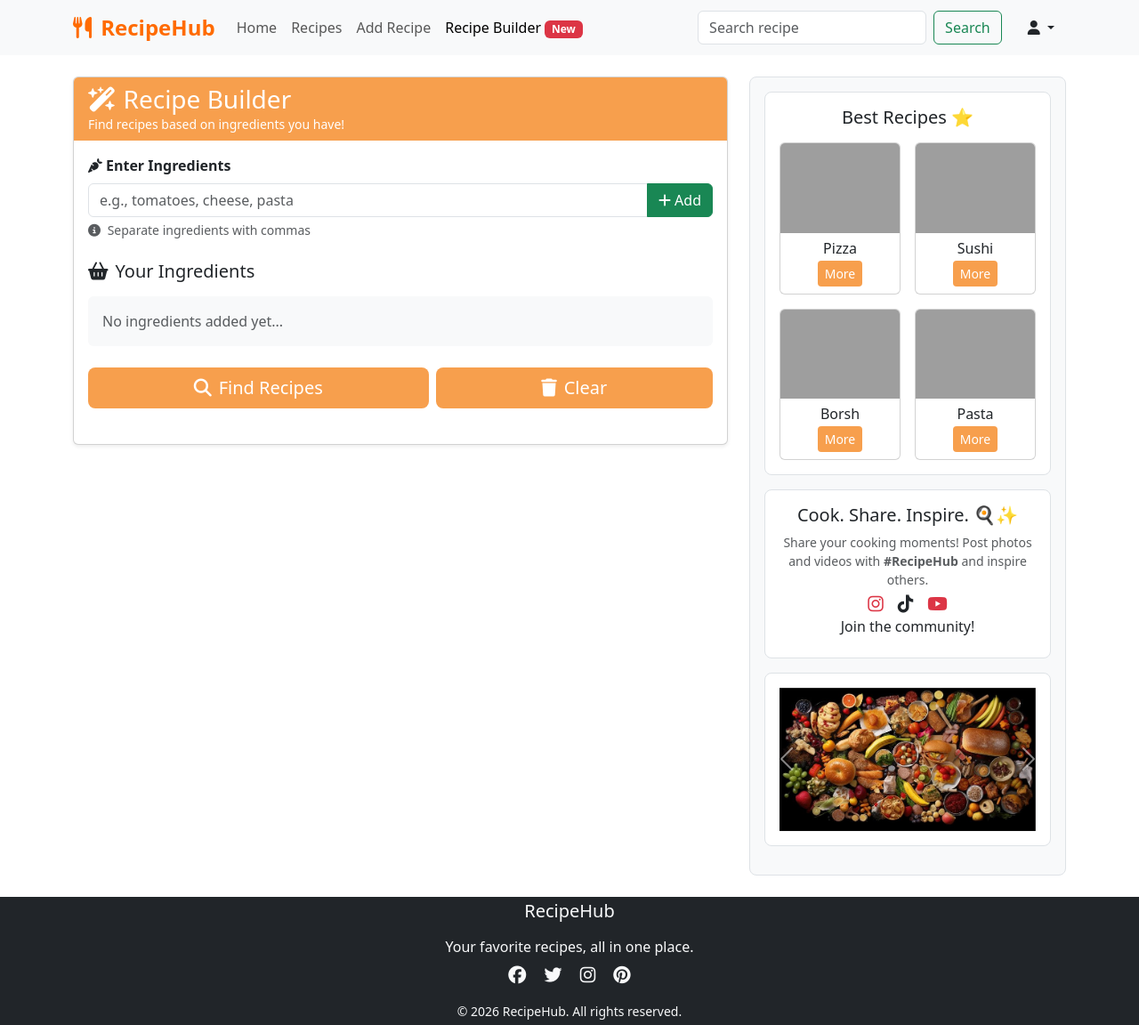
After one commit to vitaleoneee/recipehub, a Django app: page /recipe-builder/ in a window 1280 px wide. The commit adds this page. Shown: the whole page at 89% size. Run offline with Django 5.2, Linux system fonts and the light colour scheme; the visitor is signed in with stand-in values (Sample User, id 1); parts of the project's set-up code (start-up, migrations or seed data) failed here and were passed over; some libraries are stand-ins or nearby versions; grey boxes are pictures that could not be loaded.

Commit message:
test and feat: create test for str method of review model and start create recipe builder

```diff
--- /dev/null
+++ b/recipehub/apps/recipes/templates/recipes/recipe_builder.html
@@ -0,0 +1,86 @@
+{% extends 'base.html' %}
+{% load static %}
+
+{% block title %}
+    <title>Recipe Builder - RecipeHub</title>
+{% endblock title %}
+
+{% block content %}
+    <div class="card shadow-sm">
+        <div class="card-header btn-orange text-white">
+            <h3 class="mb-0">
+                <i class="fa-solid fa-magic-wand-sparkles me-2"></i>Recipe Builder
+            </h3>
+            <p class="mb-0 small">Find recipes based on ingredients you have!</p>
+        </div>
+
+        <div class="card-body">
+            <!-- Ingredient Input Section -->
+            <form method="POST" class="mb-4">
+                {% csrf_token %}
+                <div class="mb-4">
+                    <label for="ingredientInput" class="form-label fw-bold">
+                        <i class="fa-solid fa-carrot me-1"></i>Enter Ingredients
+                    </label>
+                    <div class="input-group">
+                        <input
+                                type="text"
+                                class="form-control"
+                                id="ingredientInput"
+                                placeholder="e.g., tomatoes, cheese, pasta"
+                                aria-label="Ingredient input"
+                                name="ingredients"
+                        >
+                        <button class="btn btn-success" type="submit" id="addIngredientBtn">
+                            <i class="fa-solid fa-plus me-1"></i>Add
+                        </button>
+                    </div>
+                    <div class="form-text">
+                        <i class="fa-solid fa-info-circle me-1"></i>
+                        Separate ingredients with commas
+                    </div>
+                </div>
+            </form>
+
+            <!-- Selected Ingredients Display -->
+            <div class="mb-4">
+                <h5 class="mb-3">
+                    <i class="fa-solid fa-basket-shopping me-2"></i>Your Ingredients
+                </h5>
+                <div id="ingredientsContainer" class="d-flex flex-wrap gap-2 p-3 bg-light rounded min-height-100">
+                    {% if ingredients %}
+                        {% for ingredient in ingredients %}
+                            <span class="ingredient-chip">
+                                <i class="fa-solid fa-seedling me-1"></i>{{ ingredient }}
+                            </span>
+                        {% endfor %}
+                    {% else %}
+                        <span class="text-muted">No ingredients added yet...</span>
+                    {% endif %}
+                </div>
+            </div>
+
+            <!-- Search Button -->
+            <form method="POST" class="mb-4">
+                {% csrf_token %}
+                <div class="d-grid gap-2 d-md-flex">
+                    <button
+                            class="btn btn-orange btn-lg flex-fill"
+                            type="submit"
+                            name="find_recipes"
+                            value="1">
+                        <i class="fa-solid fa-search me-2"></i>Find Recipes
+                    </button>
+
+                    <button
+                            class="btn btn-orange btn-lg flex-fill"
+                            type="submit"
+                            name="clear_ingredients"
+                            value="1">
+                        <i class="fa-solid fa-trash me-2"></i>Clear
+                    </button>
+                </div>
+            </form>
+        </div>
+    </div>
+{% endblock content %}
--- a/recipehub/apps/recipes/urls.py
+++ b/recipehub/apps/recipes/urls.py
@@ -9,4 +9,5 @@ urlpatterns = [
     path("recipes/add", views.add_recipe, name="recipe-add"),
     path("recipes/<slug:slug>", views.recipe_detail, name="recipe-detail"),
     path("save-recipe/", views.save_recipe, name="save-recipe"),
+    path("recipe-builder/", views.recipe_builder, name="recipe-builder"),
 ]
--- a/recipehub/apps/recipes/views.py
+++ b/recipehub/apps/recipes/views.py
@@ -9,6 +9,7 @@ from django.views.generic import ListView
 from recipehub.apps.recipes.decorators import require_post_json
 from recipehub.apps.recipes.forms import RecipeForm
 from recipehub.apps.recipes.models import Recipe
+from recipehub.apps.recipes.recipe_builder import builder
 from recipehub.apps.reviews.models import Review, Comment
 from recipehub.apps.users.models import UserRecipeFavorite
 from recipehub.redis import r
@@ -30,7 +31,7 @@ class RecipesList(ListView):
                 search=SearchVector("name")
                 + SearchVector("ingredients")
                 + SearchVector("recipe_text")
-            ).filter(search=search_query)
+            ).filter(search=search_query, moderation_status="approved")
         return Recipe.objects.filter(moderation_status="approved")
 
     def get_context_data(self, **kwargs):
@@ -138,3 +139,29 @@ def save_recipe(request):
             "is_favorited": new_status,
         }
     )
+
+
+@login_required
+def recipe_builder(request):
+    if "ingredients" not in request.session:
+        request.session["ingredients"] = []
+    ingredients = request.session["ingredients"]
+
+    if request.method == "POST":
+        raw_ingredients = request.POST.get("ingredients")
+        raw_find = request.POST.get("find_recipes")
+        if raw_ingredients:
+            reformated_ingredients = builder.reformate_ingredients(raw_ingredients)
+            request.session["ingredients"] += reformated_ingredients
+            request.session.modified = True
+        elif raw_find:
+            pass
+        elif request.POST.get("clear_ingredients"):
+            ingredients = []
+            del request.session["ingredients"]
+            request.session.modified = True
+    return render(
+        request,
+        "recipes/recipe_builder.html",
+        context={"ingredients": ingredients, "recipe_builder_active": True},
+    )
--- a/recipehub/settings.py
+++ b/recipehub/settings.py
@@ -37,7 +37,7 @@ INSTALLED_APPS = [
     "widget_tweaks",
     "allauth",
     "allauth.account",
-    'rest_framework',
+    "rest_framework",
 ]
 
 MIDDLEWARE = [
--- a/static/css/styles.css
+++ b/static/css/styles.css
@@ -72,3 +72,27 @@
     object-fit: cover;
     border-radius: 50%;
 }
+
+.btn-orange {
+    background-color: #f79f4d;
+    color: white;
+    border: none;
+    transition: all 0.2s ease;
+}
+
+.ingredient-chip {
+    display: inline-flex;
+    align-items: center;
+    gap: 6px;
+
+    padding: 6px 12px;
+    border-radius: 20px;
+
+    background-color: #e9f7ef;
+    color: #1e7e34;
+    font-size: 0.9rem;
+    font-weight: 500;
+
+    border: 1px solid #c3e6cb;
+    box-shadow: 0 1px 2px rgba(0, 0, 0, 0.05);
+}
--- a/templates/base.html
+++ b/templates/base.html
@@ -40,7 +40,8 @@
                 <li class="nav-item"><a class="nav-link {% if add_recipe_active %}active{% endif %}"
                                         href="{% url "recipes:recipe-add" %}">Add Recipe</a></li>
                 <li class="nav-item">
-                    <a class="nav-link {% if active %}active{% endif %}" href="#">
+                    <a class="nav-link {% if recipe_builder_active %}active{% endif %}"
+                       href="{% url "recipes:recipe-builder" %}">
                         Recipe Builder <span class="badge bg-danger">New</span>
                     </a>
                 </li>
```
Also changed, not shown: recipehub/apps/recipes/recipe_builder.py (added, +10 -0 lines), recipehub/apps/recipes/tests/models/test_recipe_model_str_method.py (added, +18 -0 lines), recipehub/apps/recipes/migrations/0005_alter_recipe_options_recipe_updated_at.py (added), recipehub/apps/recipes/tests/models/__init__.py (added), recipehub/apps/reviews/migrations/0004_alter_review_options_comment_updated_at_and_more.py (added), recipehub/apps/reviews/tests/models/test_review_model_str_method.py (renamed from recipehub/apps/reviews/tests/models/test_recipe_model_str_method.py), recipehub/apps/users/migrations/0003_alter_userrecipefavorite_options_and_more.py (added).
